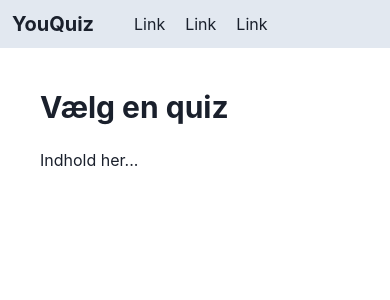
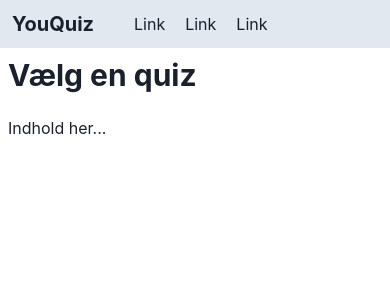
Before and after one commit to siffravn/HelloDevOps, a React (Create React App) app in the folder web/: page / in a window 390 px wide. Shown: the top 300 px of the page. Built offline with nearby package versions, Linux system fonts and the light colour scheme.

Commit message:
Add responsive padding to main content box in BasicLayout

```diff
--- a/web/src/components/layouts/basicLayout.tsx
+++ b/web/src/components/layouts/basicLayout.tsx
@@ -6,7 +6,7 @@ const BasicLayout: FC =  ({children}) => {
     return (
         <Container maxW="container.lg" p={0}>
             <Header />
-            <Box p={10}>
+            <Box p={[2, 5, 10]}>
                 <main>
                     {children}
                 </main>
```
